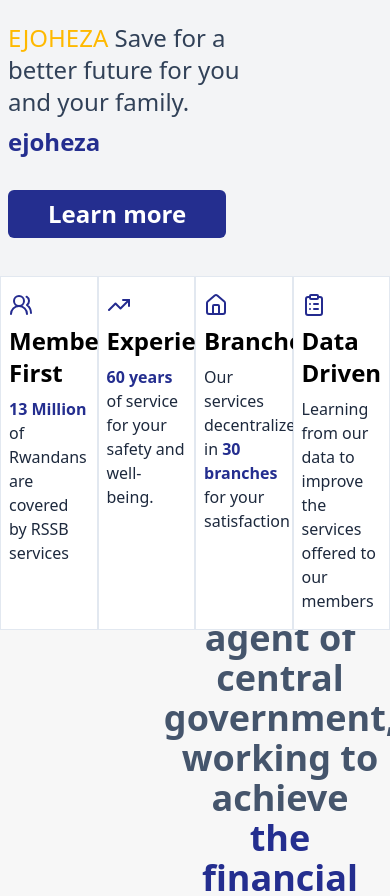
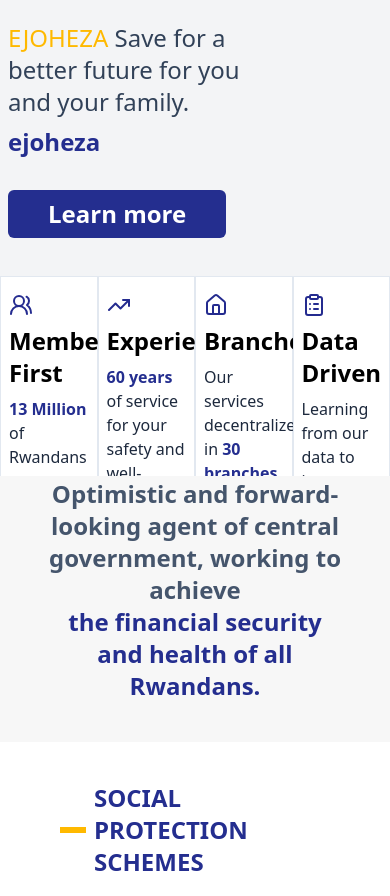
Before and after one commit to Zolender/CSS_Gate, a website: page index.html in a window 390 px wide. Shown: the part 204-1100 px from the top of the page. Drawn offline with Linux system fonts and the light colour scheme.

Commit message:
try making the second absolute div more responsive

```diff
--- a/index.html
+++ b/index.html
@@ -105,23 +105,23 @@
 
 
 
-    <div class="grid grid-cols-4 absolute top-160 left-1/2 transform -translate-x-1/2 w-[70%]  mx-auto min-w-full max-sm:top-120 max-lg:top-120">
-        <div class=" flex flex-col gap-2 px-2 py-4 bg-white border border-slate-200 hover:-translate-y-4 transition duration-700 ease">
+    <div class="grid grid-cols-4 absolute top-160 left-1/2 transform -translate-x-1/2 w-[70%]  mx-auto max-xl:min-w-full max-xl:h-50 max-xl:overflow-hidden max-sm:top-120 max-lg:top-120">
+        <div class=" flex flex-col gap-2 px-2 py-4 bg-white border max-sm:max border-slate-200 hover:-translate-y-4 transition duration-700 ease min-w-1/4">
             <svg xmlns="http://www.w3.org/2000/svg" width="24" height="24" viewBox="0 0 24 24" fill="none" stroke="#242b8f" stroke-width="2" stroke-linecap="round" stroke-linejoin="round" class="lucide lucide-users-round-icon lucide-users-round"><path d="M18 21a8 8 0 0 0-16 0"/><circle cx="10" cy="8" r="5"/><path d="M22 20c0-3.37-2-6.5-4-8a5 5 0 0 0-.45-8.3"/></svg>
             <p class="font-bold text-2xl">Member First</p>
             <p class="font-light text-slate-800"><span class="text-[#242e8f] font-bold">13 Million</span> of Rwandans are covered by RSSB services</p>
         </div>
-        <div class=" flex flex-col gap-2 px-2 py-4 bg-white border border-slate-200 hover:-translate-y-4 transition duration-700 ease">
+        <div class=" flex flex-col gap-2 px-2 py-4 bg-white border max-sm:max border-slate-200 hover:-translate-y-4 transition duration-700 ease">
             <svg xmlns="http://www.w3.org/2000/svg" width="24" height="24" viewBox="0 0 24 24" fill="none" stroke="#242b8f" stroke-width="2" stroke-linecap="round" stroke-linejoin="round" class="lucide lucide-trending-up-icon lucide-trending-up"><path d="M16 7h6v6"/><path d="m22 7-8.5 8.5-5-5L2 17"/></svg>
             <p class="font-bold text-2xl">Experience</p>
             <p class="font-light text-slate-800"><span class="text-[#242e8f] font-bold">60 years</span> of service for your safety and well-being.</p>
         </div>
-        <div class=" flex flex-col gap-2 px-2 py-4 bg-white border border-slate-200 hover:-translate-y-4 transition duration-700 ease">
+        <div class=" flex flex-col gap-2 px-2 py-4 bg-white border max-sm:max border-slate-200 hover:-translate-y-4 transition duration-700 ease">
             <svg xmlns="http://www.w3.org/2000/svg" width="24" height="24" viewBox="0 0 24 24" fill="none" stroke="#242b8f" stroke-width="2" stroke-linecap="round" stroke-linejoin="round" class="lucide lucide-house-icon lucide-house"><path d="M15 21v-8a1 1 0 0 0-1-1h-4a1 1 0 0 0-1 1v8"/><path d="M3 10a2 2 0 0 1 .709-1.528l7-5.999a2 2 0 0 1 2.582 0l7 5.999A2 2 0 0 1 21 10v9a2 2 0 0 1-2 2H5a2 2 0 0 1-2-2z"/></svg>
             <p class="font-bold text-2xl">Branches</p>
             <p class="font-light text-slate-800">Our services decentralized in <span class="text-[#242e8f] font-bold">30 branches</span> for your satisfaction</p>
         </div>
-        <div class=" flex flex-col gap-2 px-2 py-4 bg-white border border-slate-200 hover:-translate-y-4 transition duration-700 ease">
+        <div class=" flex flex-col gap-2 px-2 py-4 bg-white border max-sm:max border-slate-200 hover:-translate-y-4 transition duration-700 ease">
             <svg xmlns="http://www.w3.org/2000/svg" width="24" height="24" viewBox="0 0 24 24" fill="none" stroke="#242b8f" stroke-width="2" stroke-linecap="round" stroke-linejoin="round" class="lucide lucide-clipboard-list-icon lucide-clipboard-list"><rect width="8" height="4" x="8" y="2" rx="1" ry="1"/><path d="M16 4h2a2 2 0 0 1 2 2v14a2 2 0 0 1-2 2H6a2 2 0 0 1-2-2V6a2 2 0 0 1 2-2h2"/><path d="M12 11h4"/><path d="M12 16h4"/><path d="M8 11h.01"/><path d="M8 16h.01"/></svg>
             <p class="font-bold text-2xl">Data Driven</p>
             <p class="font-light text-slate-800">Learning from our data to improve the services offered to our members</p>
@@ -129,9 +129,9 @@
     </div>
 
 
-    <div class=" bg-[#f7f7f7] pt-45 pb-10 px-70 flex flex-col justify-center items-center">
-        <p class="px-1 text-center text-4xl text-slate-600 font-bold ">Optimistic and forward-looking agent of central government, working to achieve</p>
-        <p class="px-10 text-center text-4xl text-[#242e8f]  font-bold"> the financial security and health of all Rwandans.</p>
+    <div class=" bg-[#f7f7f7] pt-45 pb-10 px-70 flex flex-col justify-center items-center max-xl:px-5 max-lg:pt-50 ">
+        <p class="px-1 text-center text-4xl text-slate-600 font-bold max-lg:text-2xl ">Optimistic and forward-looking agent of central government, working to achieve</p>
+        <p class="px-10 text-center text-4xl text-[#242e8f]  font-bold max-lg:text-2xl"> the financial security and health of all Rwandans.</p>
     </div>
 
 
```
Also changed, not shown: src/css/styles.css.
